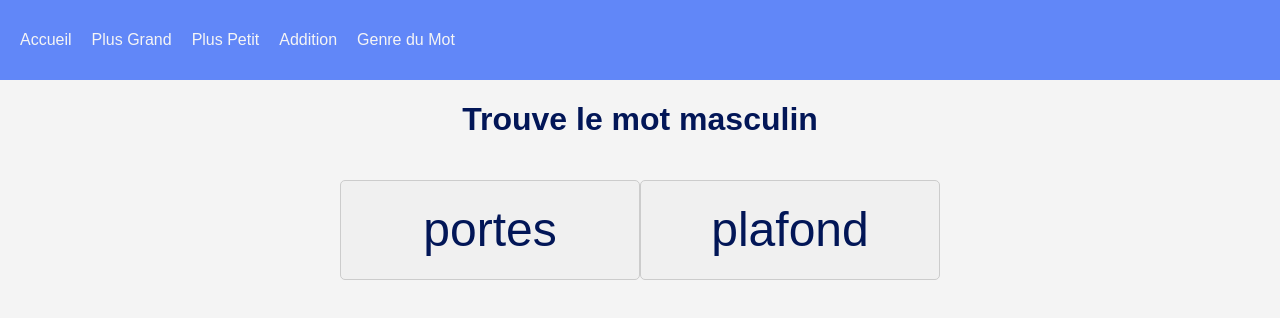
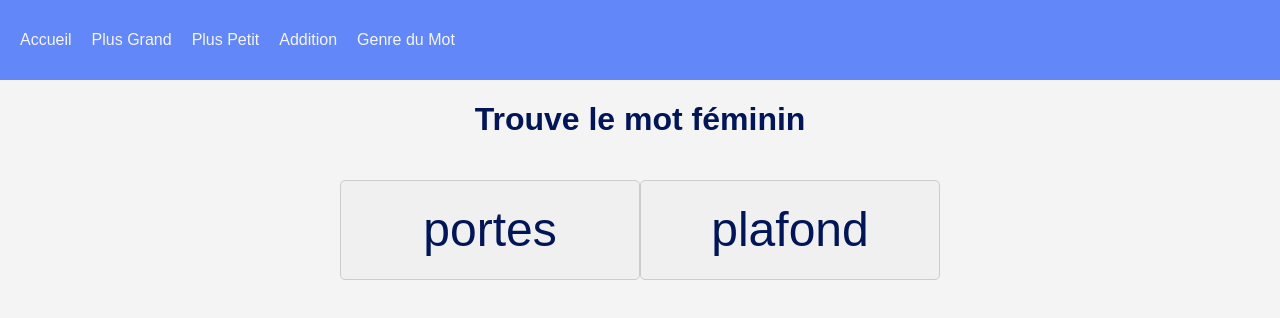
Before and after one commit to angeliquebesi/exosCP, a React (Vite) app: page /wordType in a window 1280 px wide. Shown: the top 318 px of the page. Built offline with nearby package versions, Linux system fonts and the light colour scheme.

Commit message:
feat: add random for genre word

```diff
--- a/src/Pages/Compare/CompareWordType.tsx
+++ b/src/Pages/Compare/CompareWordType.tsx
@@ -1,8 +1,15 @@
-import { useState } from "react";
+import { useContext, useEffect, useState } from "react";
 import CompareWordTypeComponent from "../../components/CompareWordTypeComponent";
+import { ResultContext } from "../../context/ResultContext";
 
 function CompareWordType() {
-  const [genre, setGenre] = useState<string>('masculin');
+  const { updateTrigger } = useContext(ResultContext);
+  const [genre, setGenre] = useState<string>('');
+
+  useEffect(() => {
+    const randomGenre = Math.random() > 0.5 ? 'masculin' : 'féminin';
+    setGenre(randomGenre);
+  }, [updateTrigger]);
 
   return (
     <div className="page-container">
```
